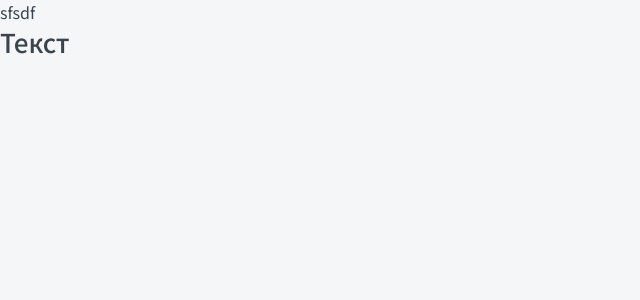
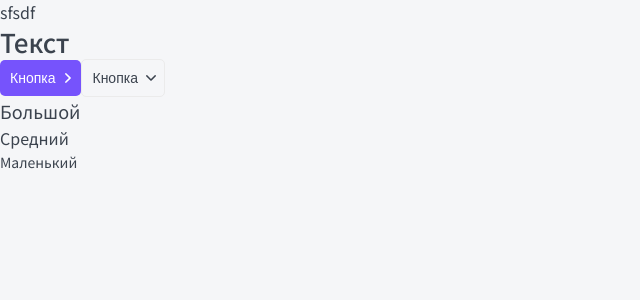
Before and after one commit to Laschenkov67/top-app, a Next.js app: page / in a window 1280 px wide. Shown: the top 300 px of the page, without its empty margins (0-640 px from the left). Built offline with nearby package versions, Linux system fonts and the light colour scheme.

Commit message:
Работа с svg  и компонент p

```diff
--- a/components/Button/Button.module.css
+++ b/components/Button/Button.module.css
@@ -33,3 +33,19 @@
 	color: var(--white);
 	background-color: var(--primary);
 }
+
+.arrow {
+	display: inline-block;
+
+	margin-left: 10px;
+}
+
+.down {
+	transition: all 0.2s;
+	transform: rotate(90deg);
+}
+
+.primary svg,
+.ghost:hover svg {
+	fill: var(--white);
+}
--- a/components/Button/Button.props.ts
+++ b/components/Button/Button.props.ts
@@ -3,4 +3,5 @@
 export interface ButtonProps extends DetailedHTMLProps<ButtonHTMLAttributes<HTMLButtonElement>, HTMLButtonElement> {
 	children: ReactNode;
 	appearance: 'primary' | 'ghost';
+	arrow?: 'right' | 'down' | 'none';
 }
--- a/components/Button/Button.tsx
+++ b/components/Button/Button.tsx
@@ -1,8 +1,9 @@
 import styles from './Button.module.css';
 import { ButtonProps } from './Button.props';
+import ArrowIcon from './arrow.svg';
 import cn from 'classnames';
 
-export const Button = ({ appearance, children, className, ...props  }: ButtonProps): JSX.Element => {
+export const Button = ({ appearance, arrow = 'none', children, className, ...props  }: ButtonProps): JSX.Element => {
 	return (
 		<button
 			className={cn(styles.button, className, {
@@ -12,6 +13,11 @@
 			{...props}
 		>
 			{children}
+			{arrow != 'none' && <span className={cn(styles.arrow, {
+				[styles.down]: arrow == 'down'
+			})}>
+				<ArrowIcon />
+			</span>}
 		</button>
 	);
 };
--- /dev/null
+++ b/components/P/P.module.css
@@ -0,0 +1,18 @@
+.p {
+	margin: 0;
+}
+
+.s {
+	font-size: 14px;
+	line-height: 24px;
+}
+
+.m {
+	font-size: 16px;
+	line-height: 24px;
+}
+
+.l {
+	font-size: 18px;
+	line-height: 29px;
+}
--- /dev/null
+++ b/components/P/P.props.ts
@@ -0,0 +1,6 @@
+import { DetailedHTMLProps, HTMLAttributes, ReactNode } from 'react';
+
+export interface PProps extends DetailedHTMLProps<HTMLAttributes<HTMLParagraphElement>, HTMLParagraphElement> {
+	size?: 's' | 'm' | 'l';
+	children: ReactNode;
+}
--- /dev/null
+++ b/components/P/P.tsx
@@ -0,0 +1,18 @@
+import { PProps } from './P.props';
+import styles from './P.module.css';
+import cn from 'classnames';
+
+export const P = ({ size = 'm', children, className, ...props }: PProps): JSX.Element => {
+	return (
+		<p
+			className={cn(styles.p, className, {
+				[styles.s]: size == 's',
+				[styles.m]: size == 'm',
+				[styles.l]: size == 'l',
+			})}
+			{...props}
+		>
+			{children}
+		</p>
+	);
+};
--- a/components/index.ts
+++ b/components/index.ts
@@ -1,2 +1,3 @@
 export * from './Htag/Htag';
 export * from './Button/Button';
+export * from './P/P';
--- /dev/null
+++ b/next.config.js
@@ -0,0 +1,13 @@
+module.exports = {
+	webpack(config) {
+		config.module.rules.push({
+			test: /\.svg$/,
+			issuer: {
+				test: /\.(js|ts)x?$/,
+			},
+			use: ['@svgr/webpack'],
+		});
+
+		return config;
+	},
+};
--- a/package.json
+++ b/package.json
@@ -10,6 +10,7 @@
     "stylelint": "stylelint \"**/*.css\" --fix"
   },
   "dependencies": {
+    "@svgr/webpack": "^5.5.0",
     "next": "10.2.3",
     "react": "17.0.2",
     "react-dom": "17.0.2",
--- a/pages/index.tsx
+++ b/pages/index.tsx
@@ -1,13 +1,18 @@
 
 import React from 'react';
-import { Htag } from '../components';
+import { Button, Htag, P } from '../components';
 
 export default function Home(): JSX.Element {
   return (
     <div>
       sfsdf
       <>
-        <Htag tag='h1'>Текст</Htag>
+      <Htag tag='h1'>Текст</Htag>
+			<Button appearance='primary' arrow='right'>Кнопка</Button>
+			<Button appearance='ghost' arrow='down'>Кнопка</Button>
+			<P size='l'>Большой</P>
+			<P>Средний</P>
+			<P size='s'>Маленький</P>
       </>
     </div>
   );
```
Also changed, not shown: components/Button/arrow.svg (added), next-env.d.ts, 1 other file (tests, documents, lock files or other folders).
